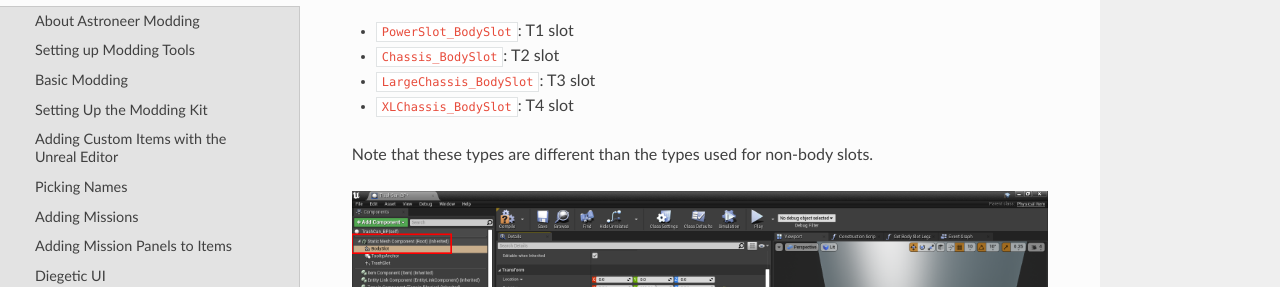
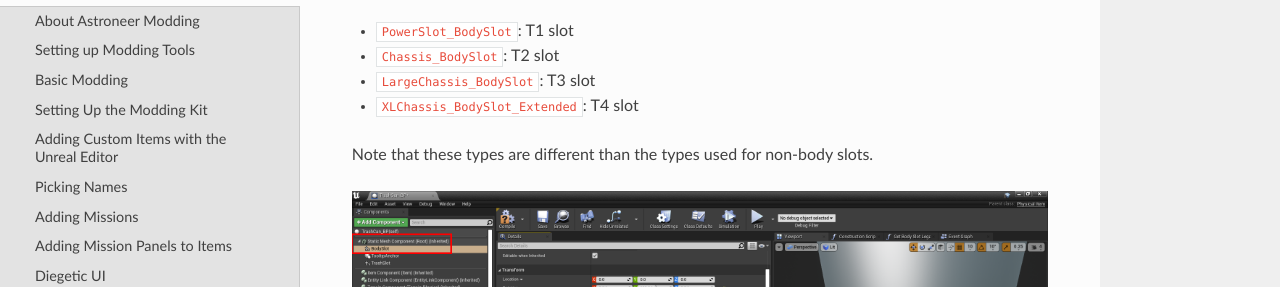
Before and after one commit to AstroTechies/astroneermodding, a Sphinx documentation site: the page built from docs/guides/faq.rst, in a window 1280 px wide and 900 px high, scrolled down 16808 px. Shown: the part 160-447 px from the top of the window. Built offline with Sphinx 7.4.7 and the Read the Docs theme 3.1.0, drawn with Linux system fonts in a browser that asks for light colours; some of the changed text lies outside the part shown.

Commit message:
fix incorrect xl slot recommendations

```diff
--- a/docs/guides/faq.rst
+++ b/docs/guides/faq.rst
@@ -392,7 +392,7 @@
 * ``PowerSlot_BodySlot``: T1 slot
 * ``Chassis_BodySlot``: T2 slot
 * ``LargeChassis_BodySlot``: T3 slot
-* ``XLChassis_BodySlot``: T4 slot
+* ``XLChassis_BodySlot_Extended``: T4 slot
 
 Note that these types are different than the types used for non-body slots.
 
@@ -416,7 +416,7 @@
 * ``PowerSlotGeneric``: T1 slot
 * ``ChassisSlot``: T2 slot
 * ``LargeChassisSlot``: T3 slot
-* ``XLChassisSlot``: T4 slot
+* ``XLChassisSlot_Extended``: T4 slot
 * ``PowerSlot_StreamingCable``: power cable slot; change "Configuration" to "Horizontal"
 
 Note that these types are different than the types used for body slots.
```
